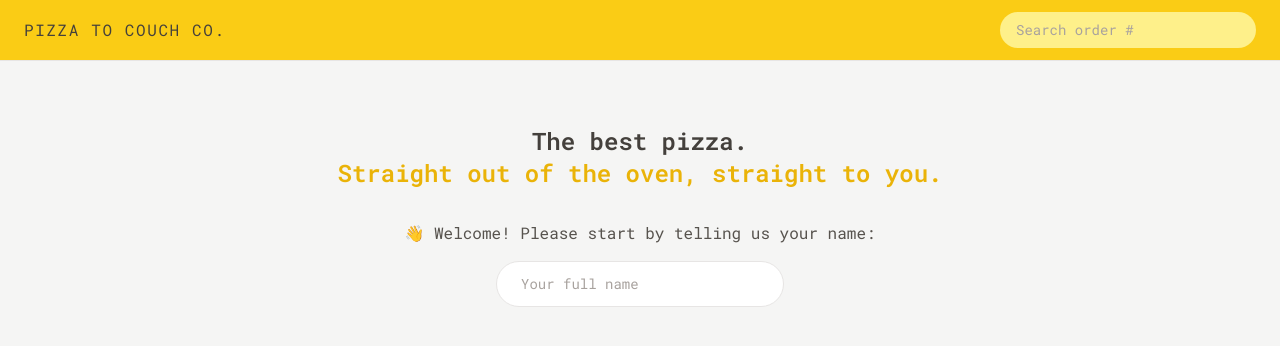
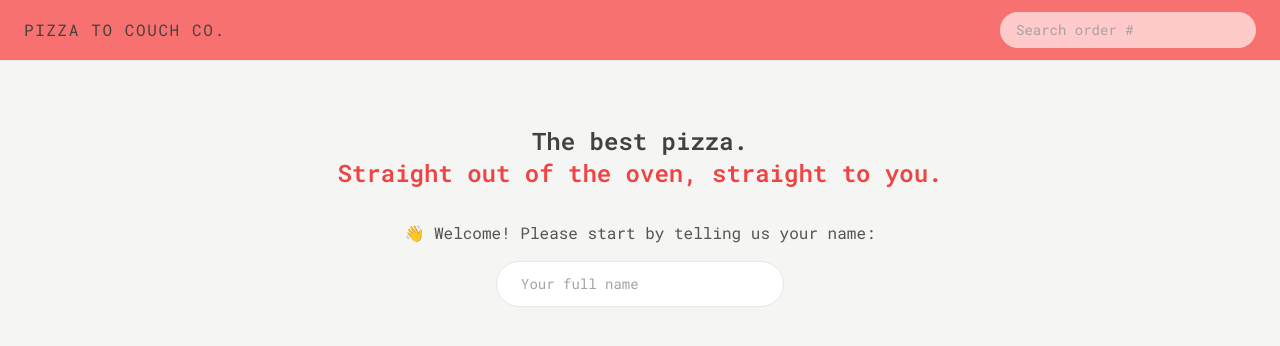
Before and after one commit to GloBoiVic/Pizza-to-Couch-Co, a React (Vite) app: page / in a window 1280 px wide. Shown: the top 346 px of the page. Built offline with nearby package versions, Linux system fonts and the light colour scheme.

Commit message:
Update files

```diff
--- a/src/features/cart/EmptyCart.jsx
+++ b/src/features/cart/EmptyCart.jsx
@@ -1,4 +1,3 @@
-import { Link } from 'react-router-dom';
 import LinkButton from '../../ui/LinkButton.jsx';
 
 function EmptyCart() {
--- a/src/features/order/CreateOrder.jsx
+++ b/src/features/order/CreateOrder.jsx
@@ -91,7 +91,7 @@ function CreateOrder() {
 
         <div className="flex items-center gap-5 mb-12">
           <input
-            className="w-6 h-6 rounded-md accent-yellow-400 focus:outline-none focus:ring focus:ring-yellow-400 focus:ring-offset-2"
+            className="w-6 h-6 rounded-md accent-red-400 focus:outline-none focus:ring focus:ring-red-400 focus:ring-offset-2"
             type="checkbox"
             name="priority"
             id="priority"
--- a/src/features/order/Order.jsx
+++ b/src/features/order/Order.jsx
@@ -1,5 +1,3 @@
-// Test ID: IIDSAT
-
 import { useFetcher, useLoaderData } from 'react-router-dom';
 import { getOrder } from '../../services/apiRestaurant.js';
 import { calcMinutesLeft, formatCurrency, formatDate } from '../../utils/helpers';
--- a/src/features/order/SearchOrder.jsx
+++ b/src/features/order/SearchOrder.jsx
@@ -18,7 +18,7 @@ function SearchOrder() {
         placeholder="Search order #"
         value={query}
         onChange={(e) => setQuery(e.target.value)}
-        className="px-4 py-2 text-sm transition-all duration-300 bg-yellow-200 rounded-full placeholder:text-stone-400 w-28 sm:w-64 sm:focus:w-72 focus:outline-none focus:ring focus:ring-yellow-500 focus:ring-opacity-50"
+        className="px-4 py-2 text-sm transition-all duration-300 bg-red-200 rounded-full placeholder:text-stone-400 w-28 sm:w-64 sm:focus:w-72 focus:outline-none focus:ring focus:ring-red-500 focus:ring-opacity-50"
       />
     </form>
   );
--- a/src/index.css
+++ b/src/index.css
@@ -4,7 +4,7 @@
 
 @layer components {
   .input {
-    @apply px-4 py-2 text-sm transition-all duration-300 border rounded-full border-stone-200 placeholder:text-stone-400 focus:outline-none focus:ring focus:ring-yellow-400 md:px-6 md:py-3;
+    @apply px-4 py-2 text-sm transition-all duration-300 border rounded-full border-stone-200 placeholder:text-stone-400 focus:outline-none focus:ring focus:ring-red-400 md:px-6 md:py-3;
   }
   /* https://dev.to/afif/i-made-100-css-loaders-for-your-next-project-4eje */
   .loader {
--- a/src/ui/Button.jsx
+++ b/src/ui/Button.jsx
@@ -2,7 +2,7 @@ import { Link } from 'react-router-dom';
 
 function Button({ children, disabled, to, variant, onClick }) {
   const base =
-    'inline-block text-sm font-semibold tracking-wide uppercase transition-colors duration-300 bg-yellow-400 rounded-full text-stone-800 hover:bg-yellow-300 focus:outline-none focus:ring focus:ring-yellow-300 focus:bg-yellow-300 focus:ring-offset-2 disabled:cursor-not-allowed';
+    'inline-block text-sm font-semibold tracking-wide uppercase transition-colors duration-300 bg-red-400 rounded-full text-stone-800 hover:bg-red-300 focus:outline-none focus:ring focus:ring-red-300 focus:bg-red-300 focus:ring-offset-2 disabled:cursor-not-allowed';
 
   const styles = {
     primary: base + ' px-4 py-3 md:px-6 md:py-4',
--- a/src/ui/Error.jsx
+++ b/src/ui/Error.jsx
@@ -3,7 +3,6 @@ import LinkButton from './LinkButton.jsx';
 
 function Error() {
   const error = useRouteError();
-  console.log(error);
 
   return (
     <div>
--- a/src/ui/Header.jsx
+++ b/src/ui/Header.jsx
@@ -4,7 +4,7 @@ import Username from '../features/user/Username.jsx';
 
 function Header() {
   return (
-    <header className="flex items-center justify-between px-4 py-3 uppercase bg-yellow-400 border-b border-stone-200 sm:px-6">
+    <header className="flex items-center justify-between px-4 py-3 uppercase bg-red-400 border-b border-stone-200 sm:px-6">
       <Link to="/" className="tracking-widest">
         Pizza to Couch Co.
       </Link>
--- a/src/ui/Home.jsx
+++ b/src/ui/Home.jsx
@@ -9,7 +9,7 @@ function Home() {
       <h1 className="mb-8 text-2xl font-semibold ">
         The best pizza.
         <br />
-        <span className="text-yellow-500">Straight out of the oven, straight to you.</span>
+        <span className="text-red-500">Straight out of the oven, straight to you.</span>
       </h1>
 
       {username === '' ? (
--- a/src/ui/LinkButton.jsx
+++ b/src/ui/LinkButton.jsx
@@ -1,5 +1,4 @@
 import { Link, useNavigate } from 'react-router-dom';
-import Button from './Button.jsx';
 
 function LinkButton({ children, to }) {
   const navigate = useNavigate();
```
Also changed, not shown: src/features/cart/Cart.jsx (+4 -5 lines).
